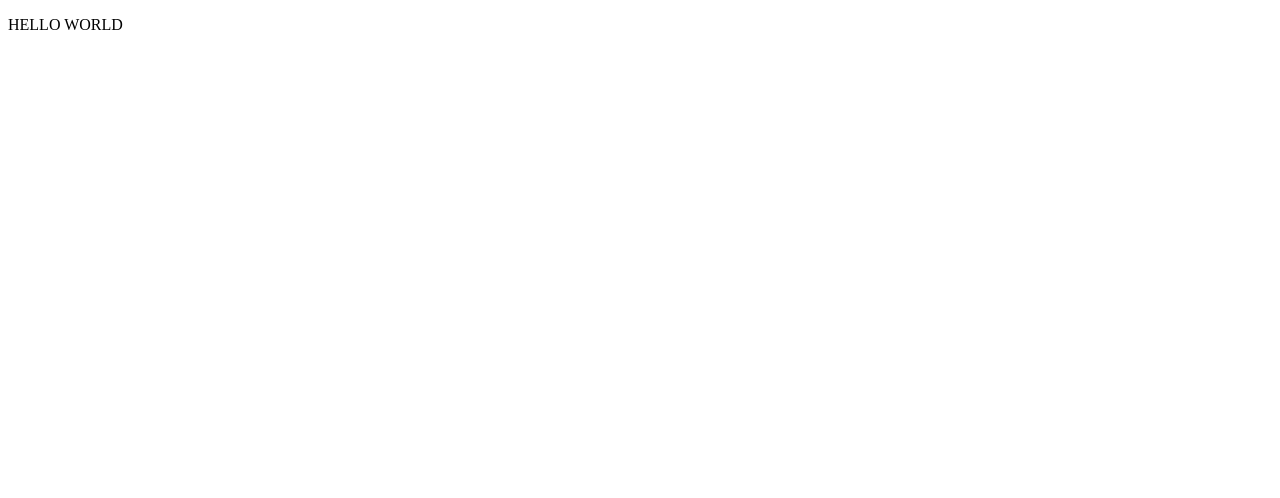
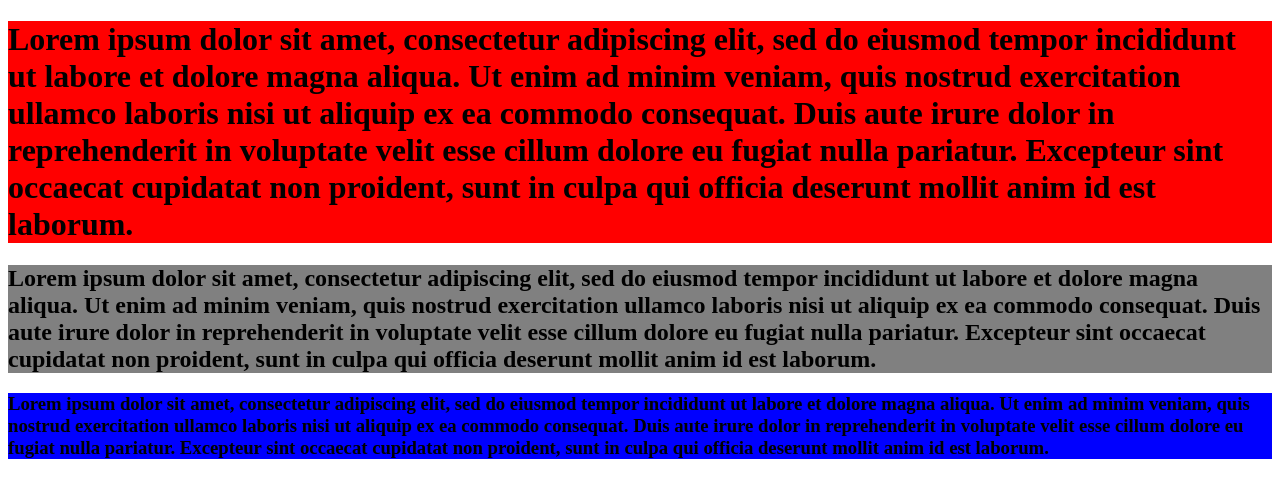
Before and after one commit to DorianDitilyeu/M4105, a plain HTML site: page index.html in a window 1280 px wide. Drawn offline with Linux system fonts and the light colour scheme.

Commit message:
Numéro 2

```diff
--- /dev/null
+++ b/css/style.css
@@ -0,0 +1,9 @@
+h1{
+  background-color: red;
+}
+h2{
+  background-color: grey;
+}
+h3{
+  background-color: blue;
+}
--- a/index.html
+++ b/index.html
@@ -2,9 +2,21 @@
 <html>
   <head>
     <meta charset="utf-8">
+    <link rel="stylesheet" href="/css/style.css">
     <title>TP1 WEB Mobile</title>
   </head>
   <body>
-    <p>HELLO WORLD</p>
+    <h1>Lorem ipsum dolor sit amet, consectetur adipiscing elit, sed do eiusmod tempor incididunt ut labore et dolore magna aliqua.
+      Ut enim ad minim veniam, quis nostrud exercitation ullamco laboris nisi ut aliquip ex ea commodo consequat. Duis aute irure dolor
+      in reprehenderit in voluptate velit esse cillum dolore eu fugiat nulla pariatur. Excepteur sint occaecat cupidatat non proident,
+      sunt in culpa qui officia deserunt mollit anim id est laborum.</h1>
+    <h2>Lorem ipsum dolor sit amet, consectetur adipiscing elit, sed do eiusmod tempor incididunt ut labore et dolore magna aliqua.
+      Ut enim ad minim veniam, quis nostrud exercitation ullamco laboris nisi ut aliquip ex ea commodo consequat. Duis aute irure dolor
+      in reprehenderit in voluptate velit esse cillum dolore eu fugiat nulla pariatur. Excepteur sint occaecat cupidatat non proident,
+      sunt in culpa qui officia deserunt mollit anim id est laborum.</h2>
+    <h3>Lorem ipsum dolor sit amet, consectetur adipiscing elit, sed do eiusmod tempor incididunt ut labore et dolore magna aliqua.
+      Ut enim ad minim veniam, quis nostrud exercitation ullamco laboris nisi ut aliquip ex ea commodo consequat. Duis aute irure dolor
+      in reprehenderit in voluptate velit esse cillum dolore eu fugiat nulla pariatur. Excepteur sint occaecat cupidatat non proident,
+      sunt in culpa qui officia deserunt mollit anim id est laborum.</h3>
   </body>
 </html>
```
